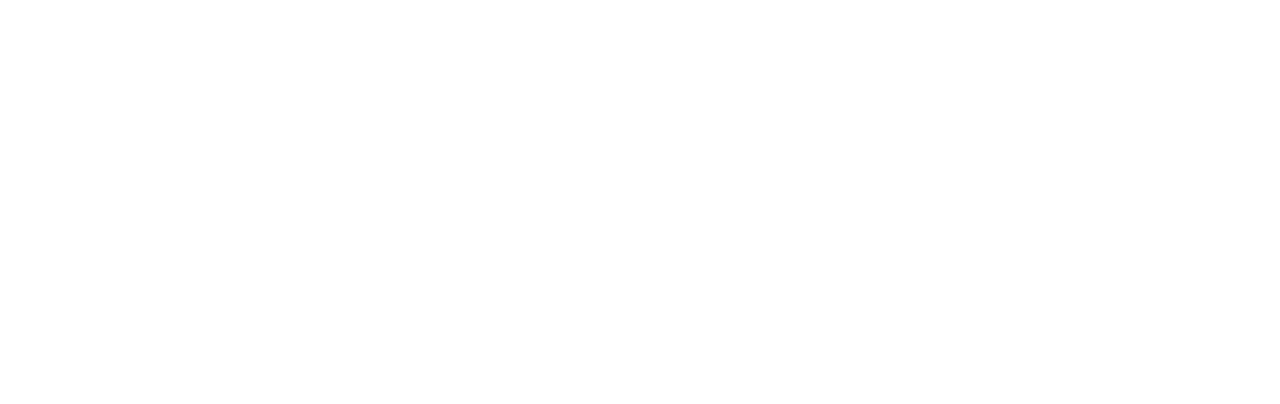
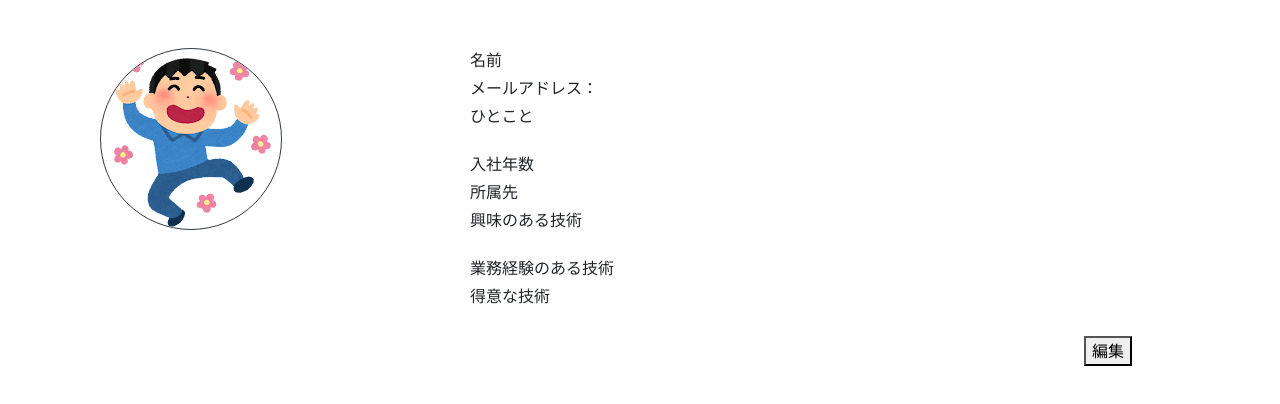
Before and after one commit to YoshiYoshiPro/SkillHub, a React (Create React App) app in the folder frontend/: page /profile in a window 1280 px wide. Before the commit this address had no page. Shown: the top 404 px of the page. Built offline with nearby package versions, Linux system fonts and the light colour scheme; the HTML template or start-up script is replaced by a standard one.

Commit message:
✨ Profileの作成を行いました。

```diff
--- a/frontend/src/App.tsx
+++ b/frontend/src/App.tsx
@@ -1,13 +1,18 @@
-import React from 'react';
-import { Routes, Route } from 'react-router-dom';
+import React from "react";
+import { Routes, Route } from "react-router-dom";
 
-import Home from './components/Home'
+import Home from "./components/Home";
+
+import Profile from "./components/Profile";
+import ProfileEdit from "./components/ProfileEdit";
 
 function App() {
   return (
     <div className="App">
       <Routes>
-        <Route path='/' element={<Home/>}/>
+        <Route path="/" element={<Home />} />
+        <Route path="/profile" element={<Profile />} />
+        <Route path="/profileEdit" element={<ProfileEdit />} />
       </Routes>
     </div>
   );
--- /dev/null
+++ b/frontend/src/components/Profile.tsx
@@ -0,0 +1,39 @@
+import log1 from "../imges/log1.png";
+function Profile() {
+  // const handleClic = useCallback(() => {
+  //   // a
+  // });
+
+  return (
+    <>
+      <div className="container">
+        <div className="d-flex">
+          <div className="col-4 mt-5">
+            <img
+              src={log1}
+              className="rounded-circle border border-dark"
+              alt="アイコン"
+            />
+          </div>
+          <div className="col-8">
+            <p className="mt-5 mb-1">名前</p>
+            <p className="mb-1">メールアドレス：</p>
+            <p className="mb-1">ひとこと</p>
+
+            <p className="mt-4 mb-1">入社年数</p>
+            <p className="mb-1">所属先</p>
+
+            <p className="mb-1">興味のある技術</p>
+            <p className="mt-4 mb-1">業務経験のある技術</p>
+            <p className="mb-1">得意な技術</p>
+            <div className="d-flex">
+              <button className="ml-auto mr-5 mt-4">編集</button>
+            </div>
+          </div>
+        </div>
+      </div>
+    </>
+  );
+}
+
+export default Profile;
```
Also changed, not shown: frontend/src/imges/log1.png (added).
